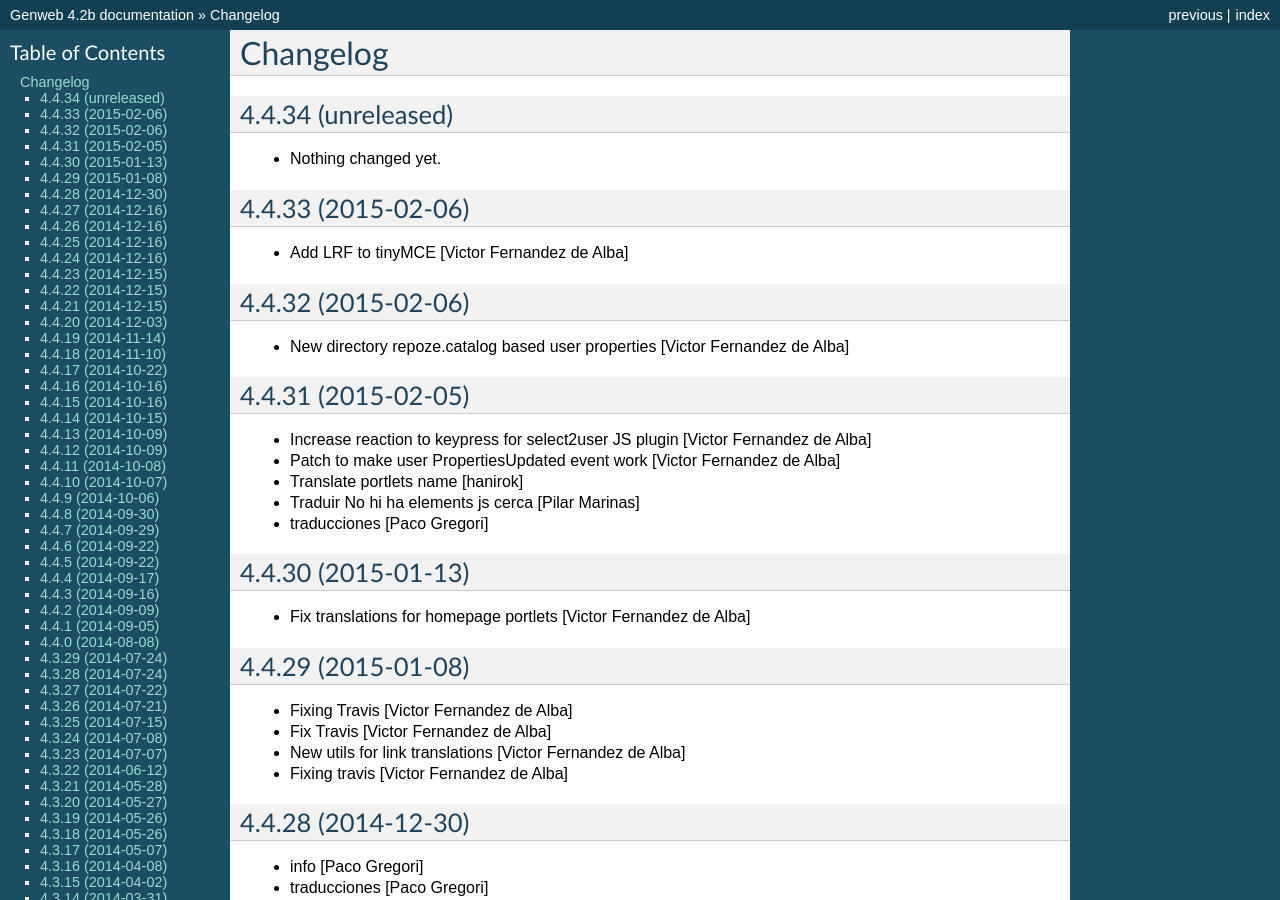
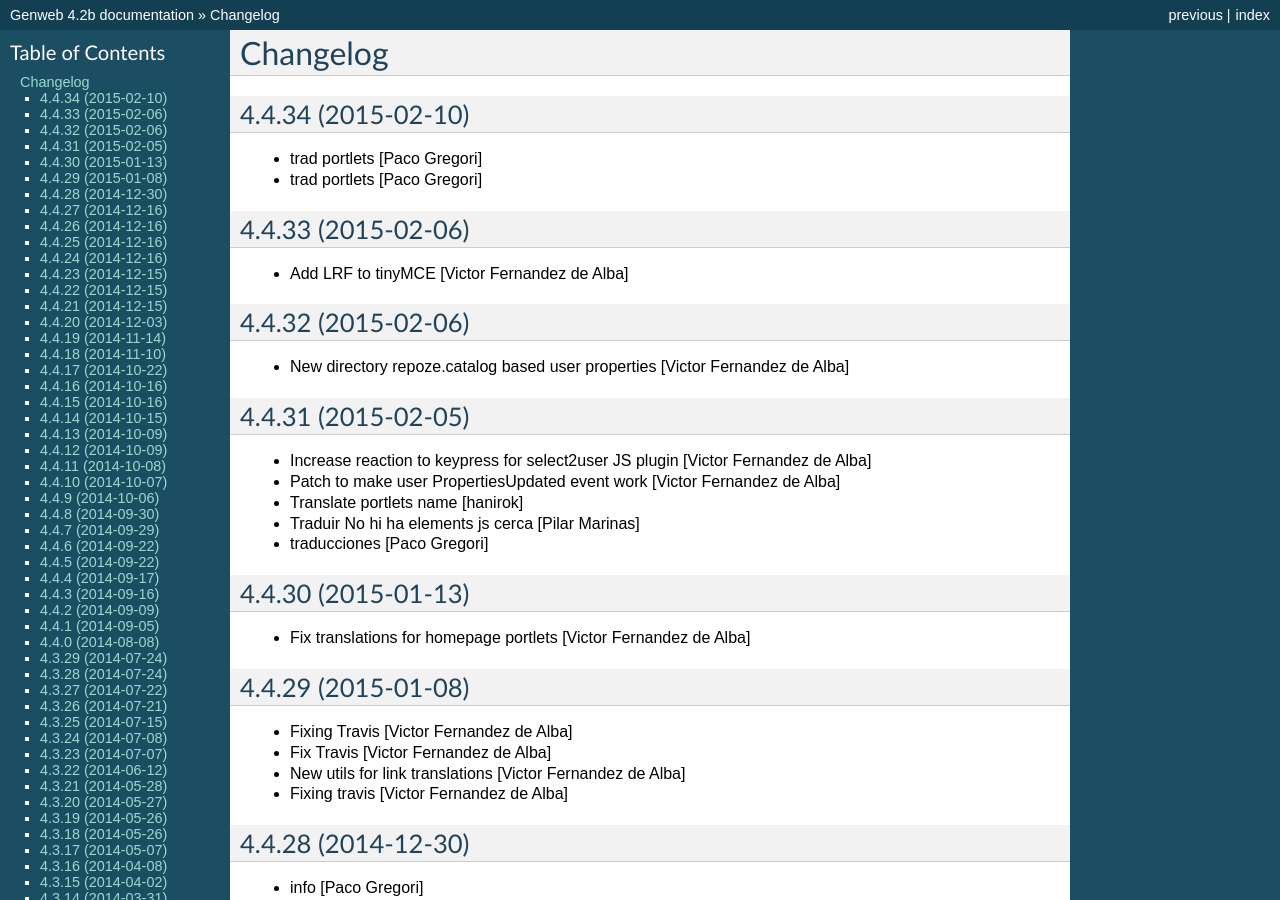
Before and after one commit to UPCnet/genweb.core, a Sphinx documentation site: the page built from docs/HISTORY.rst, in a window 1280 px wide and 900 px high. Built offline with Sphinx 7.4.7, drawn with Linux system fonts in a browser that asks for light colours.

Commit message:
Preparing release 4.4.34

```diff
--- a/docs/HISTORY.rst
+++ b/docs/HISTORY.rst
@@ -1,11 +1,11 @@
 Changelog
 =========
 
-4.4.34 (unreleased)
+4.4.34 (2015-02-10)
 -------------------
 
-- Nothing changed yet.
-
+* trad portlets [Paco Gregori]
+* trad portlets [Paco Gregori]
 
 4.4.33 (2015-02-06)
 -------------------
--- a/setup.py
+++ b/setup.py
@@ -1,7 +1,7 @@
 from setuptools import setup, find_packages
 import os
 
-version = '4.4.34.dev0'
+version = '4.4.34'
 
 README = open("README.rst").read()
 HISTORY = open(os.path.join("docs", "HISTORY.rst")).read()
```
